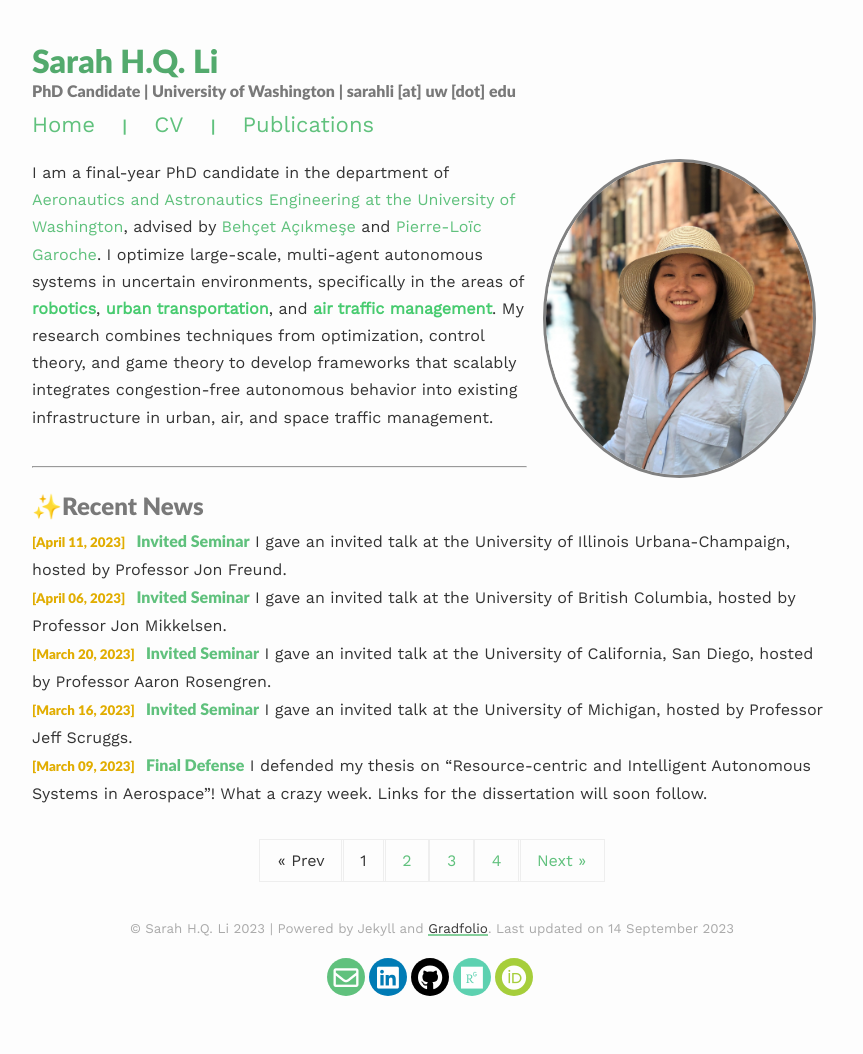
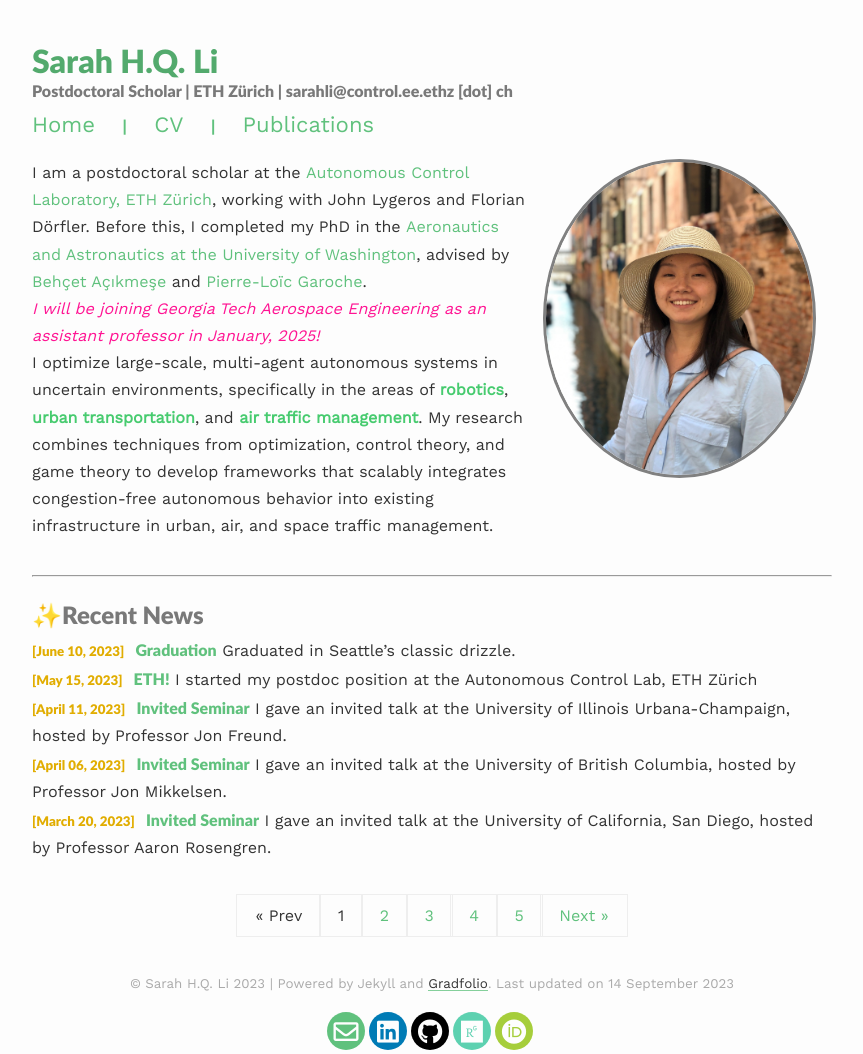
Before and after one commit to lisarah/lisarah.github.io, a Jekyll site: the page built from index.html, in a window 1280 px wide. Shown: the whole page, without its empty margins (208-1071 px from the left). Built offline with Jekyll 4.4.1, drawn with Linux system fonts in a browser that asks for light colours; nearby versions of some CDN libraries; the list of posts is cut into pages by our own code; before the commit the page ends 1000 px from its top, so only the background shows below that.

Commit message:
New updates and fixing affiliation

```diff
--- a/_config.yml
+++ b/_config.yml
@@ -1,11 +1,11 @@
 ### your site title here
 
 title: Sarah H.Q. Li
-description: PhD Candidate | University of Washington | sarahli [at] uw [dot] edu
+description: Postdoctoral Scholar | ETH Zürich | sarahli@control.ee.ethz [dot] ch
 
 baseurl: ""
 url: #custom url to be used instead of GitHub repository
-email: sarahli@uw.edu
+email: sarahli@control.ee.ethz.ch
 
 
 highlighter: rouge
--- a/_layouts/default.html
+++ b/_layouts/default.html
@@ -1,5 +1,5 @@
 ---
-# layout: compress
+# layout: default
 ---
 <!DOCTYPE html>
 <html>
--- /dev/null
+++ b/_posts/2023-05-15-eth.md
@@ -0,0 +1,6 @@
+---
+layout: post
+title: ETH!
+---
+
+I started my postdoc position at the Autonomous Control Lab, ETH Zürich<!--more-->
--- a/index.html
+++ b/index.html
@@ -6,8 +6,11 @@ profile:
 published: true
 ---
 
-I am a final-year PhD candidate in the department of <a href="https://www.aa.washington.edu/">Aeronautics and Astronautics Engineering at the University of Washington</a>, advised by <a href="https://www.aa.washington.edu/facultyfinder/behcet-acikmese">Behçet Açıkmeşe</a> and <a href="https://garoche.net/">Pierre-Loïc Garoche</a>.
-
+I am a postdoctoral scholar at the <a href = "https://control.ee.ethz.ch/">Autonomous Control Laboratory, ETH Zürich</a>, working  with John Lygeros and Florian Dörfler. Before this, I completed my PhD in the  <a href="https://www.aa.washington.edu/">Aeronautics and Astronautics at the University of Washington</a>, advised by <a href="https://www.aa.washington.edu/facultyfinder/behcet-acikmese">Behçet Açıkmeşe</a> and <a href="https://garoche.net/">Pierre-Loïc Garoche</a>.
+<br>
+<!-- <em style="color:DeepPink">I am an incoming assistant professor in Aerospace Engienering at Georgia Tech, starting January 2025.</em> -->
+<em style="color:DeepPink">I will be joining Georgia Tech Aerospace Engineering as an assistant professor in January, 2025!</em>
+<br>
 I optimize large-scale, multi-agent autonomous systems in uncertain environments, specifically in the areas of <h_text>robotics</h_text>, <h_text>urban transportation</h_text>, and <h_text>air traffic management</h_text>. My research combines techniques from optimization, control theory, and game theory to develop frameworks that scalably integrates congestion-free autonomous behavior into existing infrastructure in urban, air, and space traffic management.
 <br>
 <br>
```
Also changed, not shown: _posts/2023-06-10-graduation.md (added, +11 -0 lines), README.md, photos/graduation.jpg (added), publications/qr_li2019tolling.png (added), publications/qr_li2022collision.png (added), publications/qr_li2022congestion.png (added).
